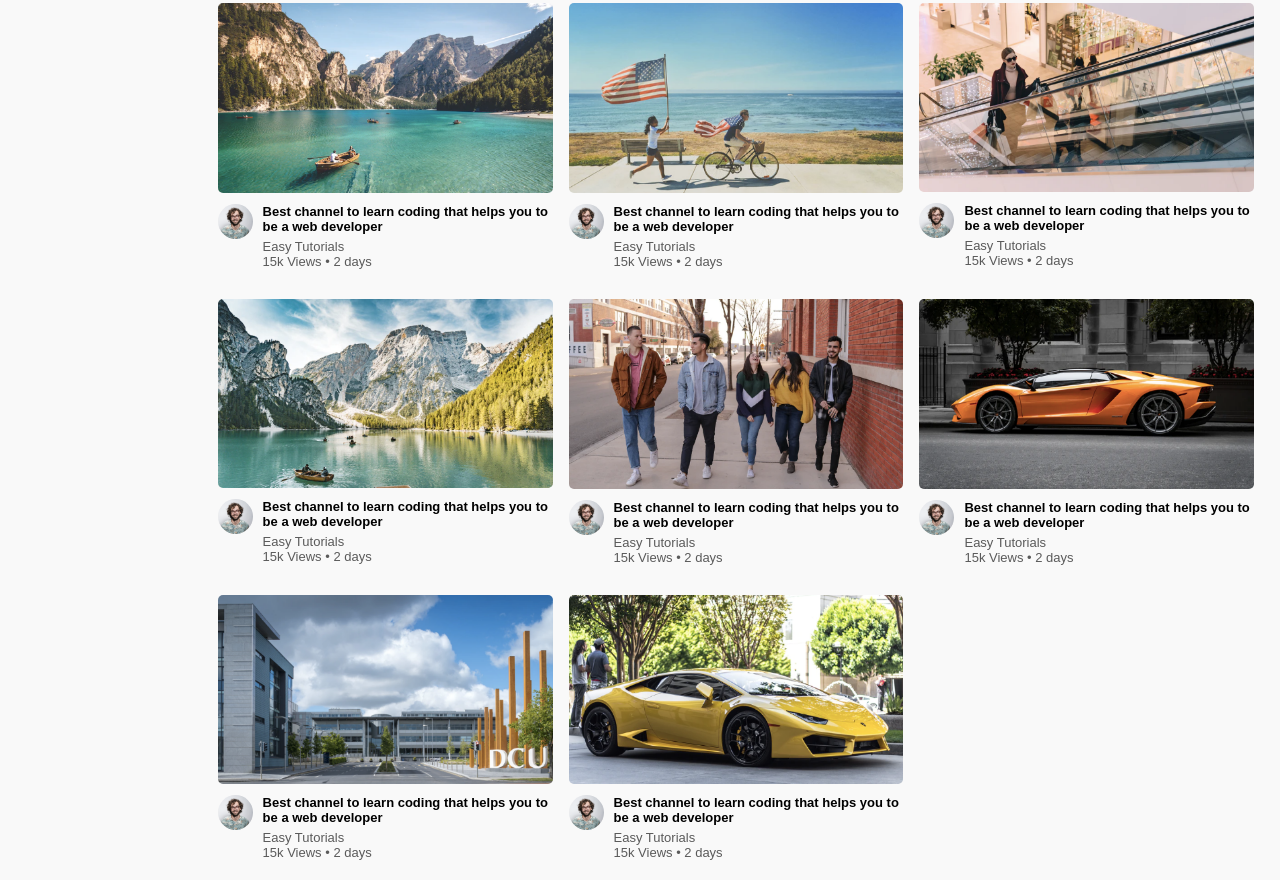
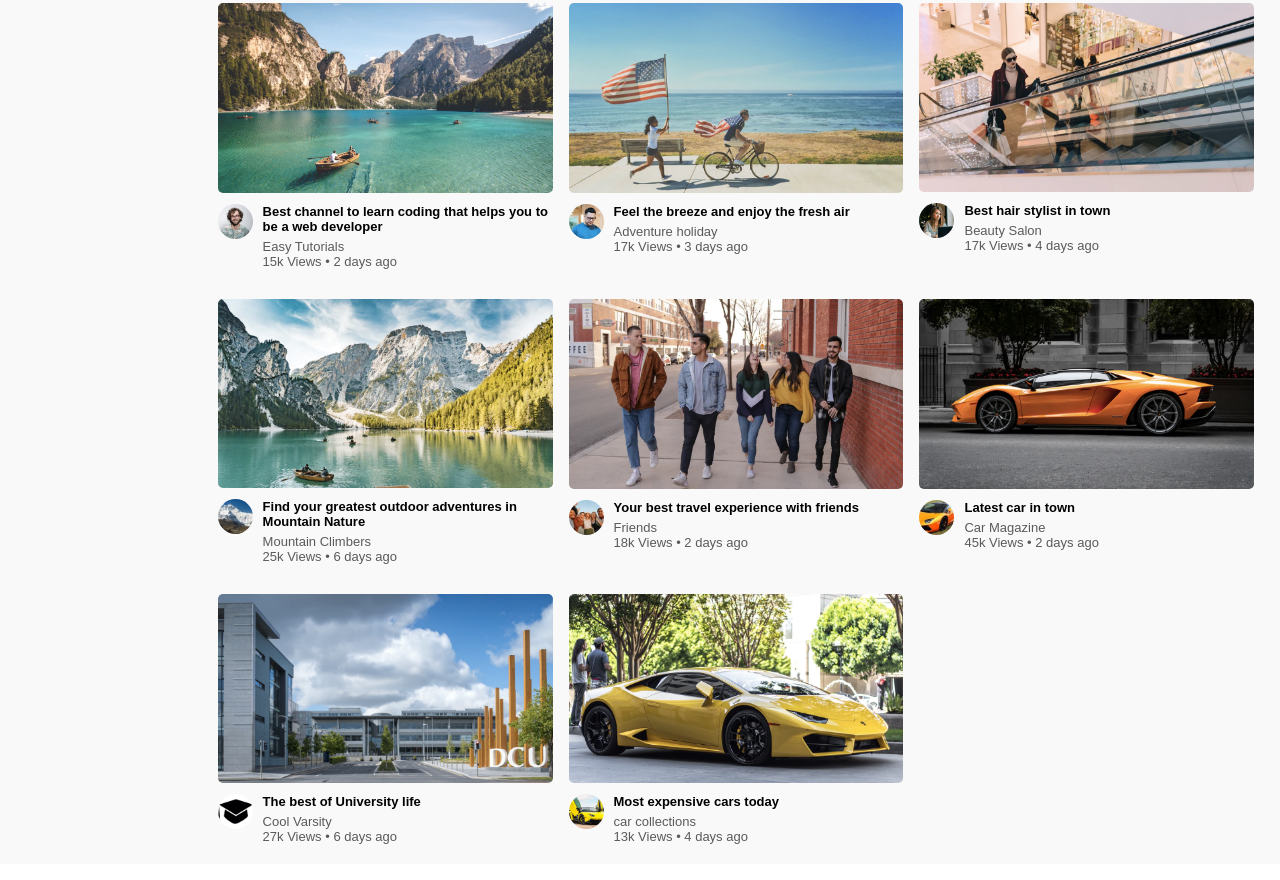
Before and after one commit to SidneyRamphalile/vidTube, a plain HTML site: page index.html in a window 1280 px wide. Shown: the part 869-1749 px from the top of the page. Drawn offline with Linux system fonts and the light colour scheme.

Commit message:
final modifications

```diff
--- a/index.html
+++ b/index.html
@@ -66,84 +66,84 @@
                     <div class="vid-info">
                        <a href="play-video.html">Best channel to learn coding that helps you to be a web developer</a>
                        <p>Easy Tutorials</p>
-                       <p>15k Views &bull; 2 days</p>
+                       <p>15k Views &bull; 2 days ago</p>
                     </div>
                 </div>
             </div>
             <div class="vid-list">
-                <a href=""><img src="images/thumbnail2.png" alt="thumbnail1" class="thumbnail"></a>
+                <a href="play-video.html"><img src="images/thumbnail2.png" alt="thumbnail2" class="thumbnail"></a>
                 <div class="flex-div">
-                    <img src="images/Jack.png" alt="jack">
+                    <img src="images/tom.png" alt="Tom">
                     <div class="vid-info">
-                       <a href="">Best channel to learn coding that helps you to be a web developer</a>
-                       <p>Easy Tutorials</p>
-                       <p>15k Views &bull; 2 days</p>
+                       <a href="play-video.html">Feel the breeze and enjoy the fresh air</a>
+                       <p>Adventure holiday</p>
+                       <p>17k Views &bull; 3 days ago</p>
                     </div>
                 </div>
             </div>
             <div class="vid-list">
-                <a href=""><img src="images/thumbnail3.png" alt="thumbnail1" class="thumbnail"></a>
+                <a href="play-video.html"><img src="images/thumbnail3.png" alt="thumbnail3" class="thumbnail"></a>
                 <div class="flex-div">
-                    <img src="images/Jack.png" alt="jack">
+                    <img src="images/cameron.png" alt="Cameron">
                     <div class="vid-info">
-                       <a href="">Best channel to learn coding that helps you to be a web developer</a>
-                       <p>Easy Tutorials</p>
-                       <p>15k Views &bull; 2 days</p>
+                       <a href="play-video.html">Best hair stylist in town</a>
+                       <p>Beauty Salon</p>
+                       <p>17k Views &bull; 4 days ago</p>
                     </div>
                 </div>
             </div>
             <div class="vid-list">
-                <a href=""><img src="images/thumbnail4.png" alt="thumbnail1" class="thumbnail"></a>
+                <a href="play-video.html"><img src="images/thumbnail4.png" alt="thumbnail4" class="thumbnail"></a>
                 <div class="flex-div">
-                    <img src="images/Jack.png" alt="jack">
+                    <img src="images/mountain.jpeg" alt="mountain">
                     <div class="vid-info">
-                       <a href="">Best channel to learn coding that helps you to be a web developer</a>
-                       <p>Easy Tutorials</p>
-                       <p>15k Views &bull; 2 days</p>
+                       <a href="play-video.html">Find your greatest outdoor adventures in Mountain Nature</a>
+                       <p>Mountain Climbers</p>
+                       <p>25k Views &bull; 6 days ago</p>
                     </div>
                 </div>
             </div>
             <div class="vid-list">
-                <a href=""><img src="images/thumbnail5.png" alt="thumbnail1" class="thumbnail"></a>
+                <a href="play-video.html"><img src="images/thumbnail5.png" alt="thumbnail5" class="thumbnail"></a>
                 <div class="flex-div">
-                    <img src="images/Jack.png" alt="jack">
+                    <img src="images/friends.jpeg" alt="Friends">
                     <div class="vid-info">
-                       <a href="">Best channel to learn coding that helps you to be a web developer</a>
-                       <p>Easy Tutorials</p>
-                       <p>15k Views &bull; 2 days</p>
+                       <a href="play-video.html">Your best travel experience with friends</a>
+                       <p>Friends</p>
+                       <p>18k Views &bull; 2 days ago</p>
                     </div>
                 </div>
             </div>
             <div class="vid-list">
-                <a href=""><img src="images/thumbnail6.png" alt="thumbnail1" class="thumbnail"></a>
+                <a href="play-video.html"><img src="images/thumbnail6.png" alt="thumbnail6" class="thumbnail"></a>
                 <div class="flex-div">
-                    <img src="images/Jack.png" alt="jack">
+                    <img src="images/lamborghini.jpeg" alt="Lamborghini">
                     <div class="vid-info">
-                       <a href="">Best channel to learn coding that helps you to be a web developer</a>
-                       <p>Easy Tutorials</p>
-                       <p>15k Views &bull; 2 days</p>
+                       <a href="play-video.html">Latest car in town</a>
+                       <p>Car Magazine</p>
+                       <p>45k Views &bull; 2 days ago</p>
                     </div>
                 </div>
             </div>
             <div class="vid-list">
-                <a href=""><img src="images/thumbnail7.png" alt="thumbnail1" class="thumbnail"></a>
+                <a href="play-video.html"><img src="images/thumbnail7.png" alt="thumbnail7" class="thumbnail"></a>
                 <div class="flex-div">
-                    <img src="images/Jack.png" alt="jack">
+                    <img src="images/university.png" alt="university">
                     <div class="vid-info">
-                       <a href="">Best channel to learn coding that helps you to be a web developer</a>
-                       <p>Easy Tutorials</p>
-                       <p>15k Views &bull; 2 days</p>
+                       <a href="play-video.html">The best of University life</a>
+                       <p>Cool Varsity</p>
+                       <p>27k Views &bull; 6 days ago</p>
                     </div>
                 </div>
             </div>
             <div class="vid-list">
-                <a href=""><img src="images/thumbnail8.png" alt="thumbnail1" class="thumbnail"></a>
+                <a href="play-video.html"><img src="images/thumbnail8.png" alt="thumbnail8" class="thumbnail"></a>
                 <div class="flex-div">
-                    <img src="images/Jack.png" alt="jack">
+                    <img src="images/yellow-car.jpeg" alt="Yellow Car">
                     <div class="vid-info">
-                       <a href="">Best channel to learn coding that helps you to be a web developer</a>
-                       <p>Easy Tutorials</p>
-                       <p>15k Views &bull; 2 days</p>
+                       <a href="play-video.html">Most expensive cars today</a>
+                       <p>car collections</p>
+                       <p>13k Views &bull; 4 days ago</p>
                     </div>
                 </div>
             </div>
```
Also changed, not shown: play-video.html (+29 -33 lines), images/friends.jpeg (added), images/galaxy.jpeg (added), images/lamborghini.jpeg (added), images/mountain.jpeg (added), images/university.png (added), images/yellow-car.jpeg (added).
